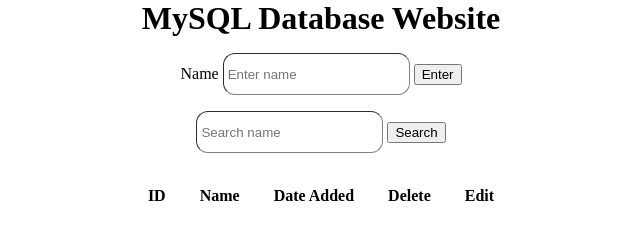
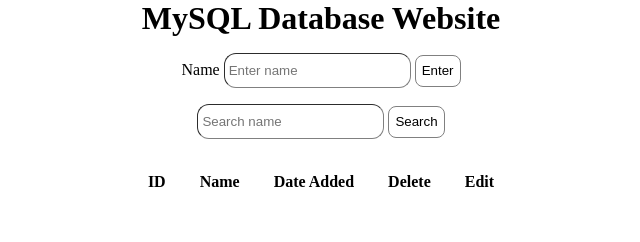
Before and after one commit to srchby/MySQLExercise, a website: page client/index.html in a window 1280 px wide. Shown: the whole page, without its empty margins (319-959 px from the left). Drawn offline with Linux system fonts and the light colour scheme.

Commit message:
dotenv and mysql packages

```diff
--- a/client/style.css
+++ b/client/style.css
@@ -17,5 +17,12 @@
     border-width: 1px;
     border-radius: 0.75rem;
     padding: 0.25rem;
+    height: 25px;
+}
+
+button {
     height: 2rem;
+    border-radius: 0.5rem;
+    border: 1px gray solid;
+    background-color: white;
 }
--- a/package.json
+++ b/package.json
@@ -9,6 +9,7 @@
   "author": "",
   "license": "ISC",
   "dependencies": {
+    "dotenv": "^16.4.1",
     "express": "^4.18.2",
     "mysql": "^2.18.1"
   }
```
Also changed, not shown: 1 other file.
